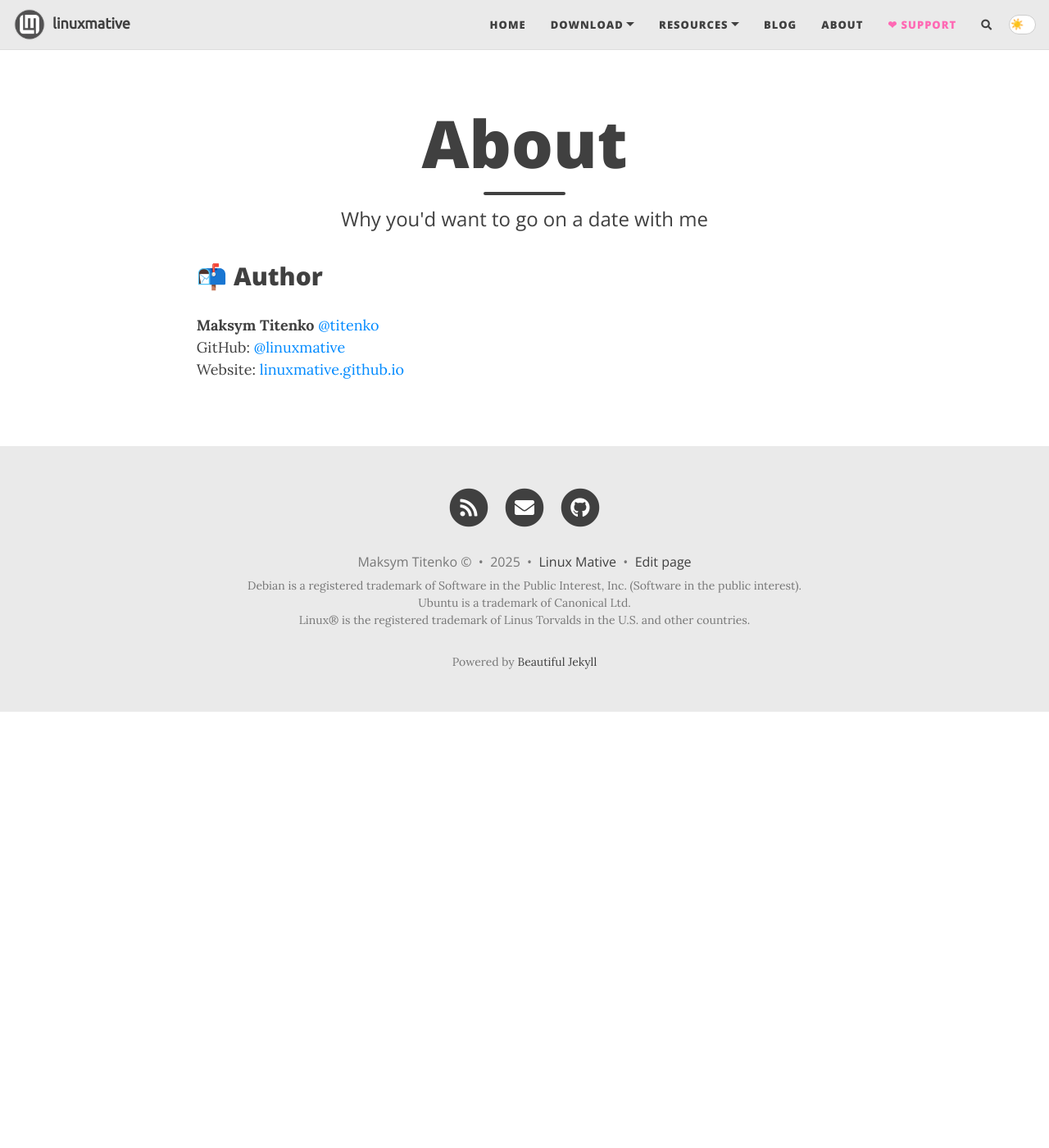
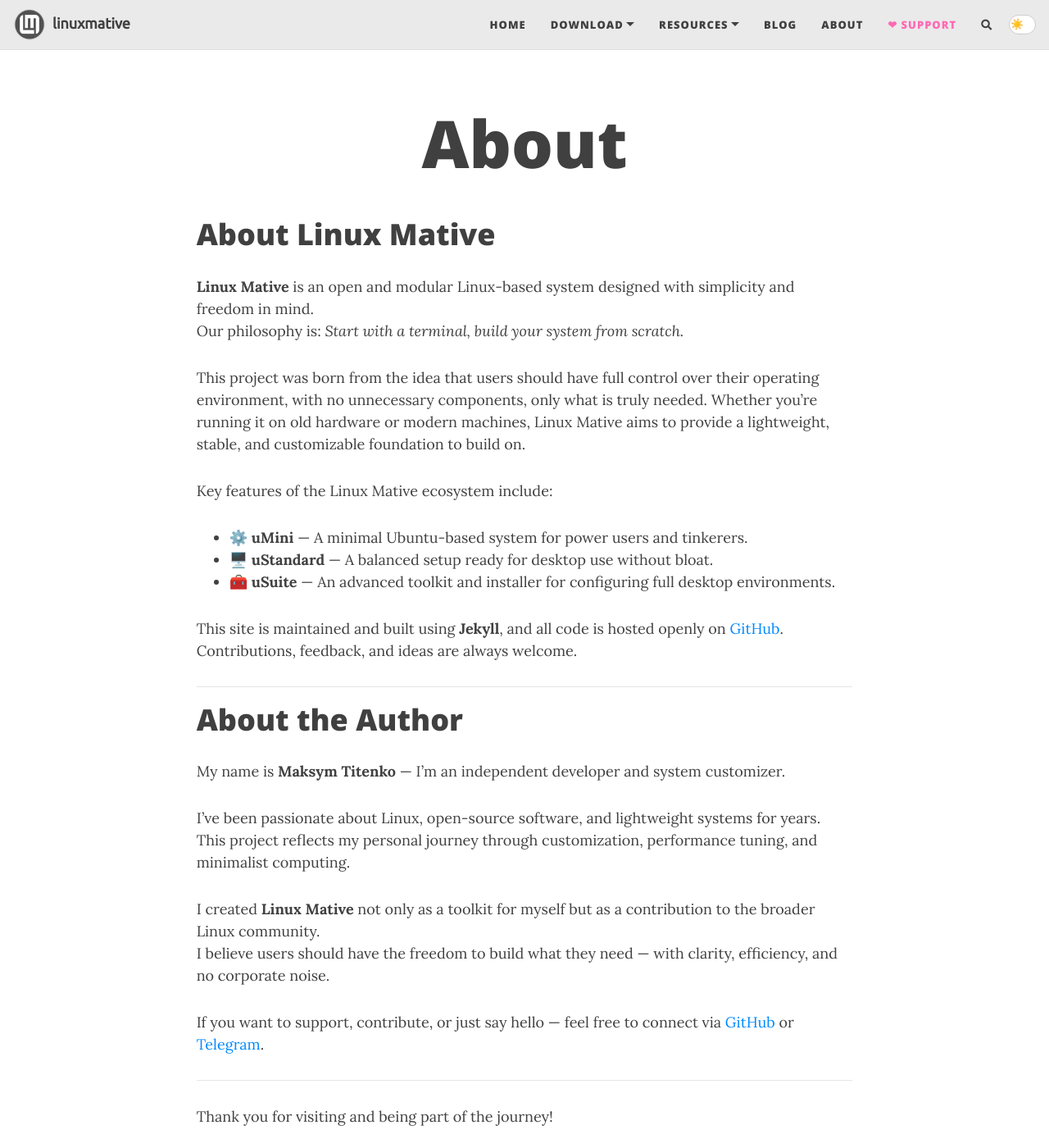
Before and after one commit to linuxmative/linuxmative.github.io, a Jekyll site: the page built from aboutme.md, in a window 1280 px wide and 1400 px high. Shown: the whole window at 82% size. Built offline with Jekyll 4.4.1, drawn with Linux system fonts in a browser that asks for light colours; nearby versions of some CDN libraries; comment, search, counter and statistics services are not loaded.

Commit message:
user-OptiPlex-780 2025-6-25:14:10:28

```diff
--- a/aboutme.md
+++ b/aboutme.md
@@ -1,11 +1,38 @@
 ---
 layout: page
 title: About
-subtitle: Why you'd want to go on a date with me
+subtitle:
 ---
 
-## 📬 Author
+# About Linux Mative
 
-**Maksym Titenko** [@titenko](https://github.com/titenko)
-GitHub: [@linuxmative](https://github.com/linuxmative)
-Website: [linuxmative.github.io](https://linuxmative.github.io)
+**Linux Mative** is an open and modular Linux-based system designed with simplicity and freedom in mind.
+Our philosophy is: *Start with a terminal, build your system from scratch.*
+
+This project was born from the idea that users should have full control over their operating environment, with no unnecessary components, only what is truly needed. Whether you're running it on old hardware or modern machines, Linux Mative aims to provide a lightweight, stable, and customizable foundation to build on.
+
+Key features of the Linux Mative ecosystem include:
+
+- ⚙️ **uMini** — A minimal Ubuntu-based system for power users and tinkerers.
+- 🖥️ **uStandard** — A balanced setup ready for desktop use without bloat.
+- 🧰 **uSuite** — An advanced toolkit and installer for configuring full desktop environments.
+
+This site is maintained and built using **Jekyll**, and all code is hosted openly on [GitHub](https://github.com/linuxmative). Contributions, feedback, and ideas are always welcome.
+
+---
+
+# About the Author
+
+My name is **Maksym Titenko** — I'm an independent developer and system customizer.
+
+I've been passionate about Linux, open-source software, and lightweight systems for years.
+This project reflects my personal journey through customization, performance tuning, and minimalist computing.
+
+I created **Linux Mative** not only as a toolkit for myself but as a contribution to the broader Linux community.
+I believe users should have the freedom to build what they need — with clarity, efficiency, and no corporate noise.
+
+If you want to support, contribute, or just say hello — feel free to connect via [GitHub](https://github.com/titenko) or [Telegram](https://t.me/MaksymTitenko).
+
+---
+
+Thank you for visiting and being part of the journey!
```
Also changed, not shown: .obsidian/workspace.json.
